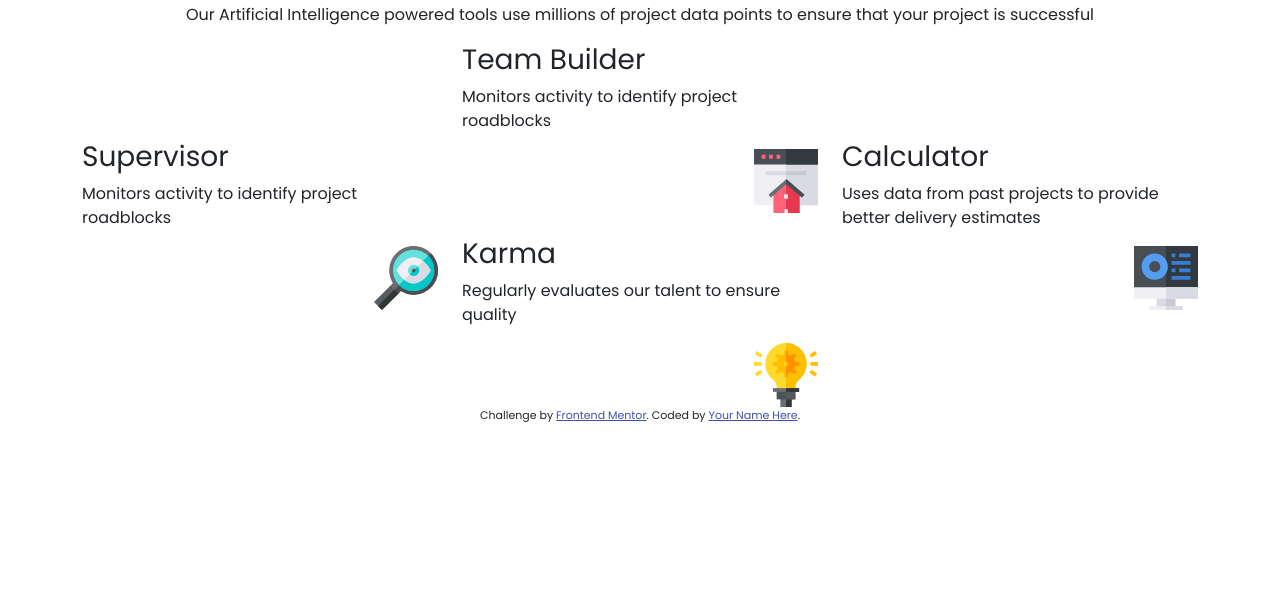
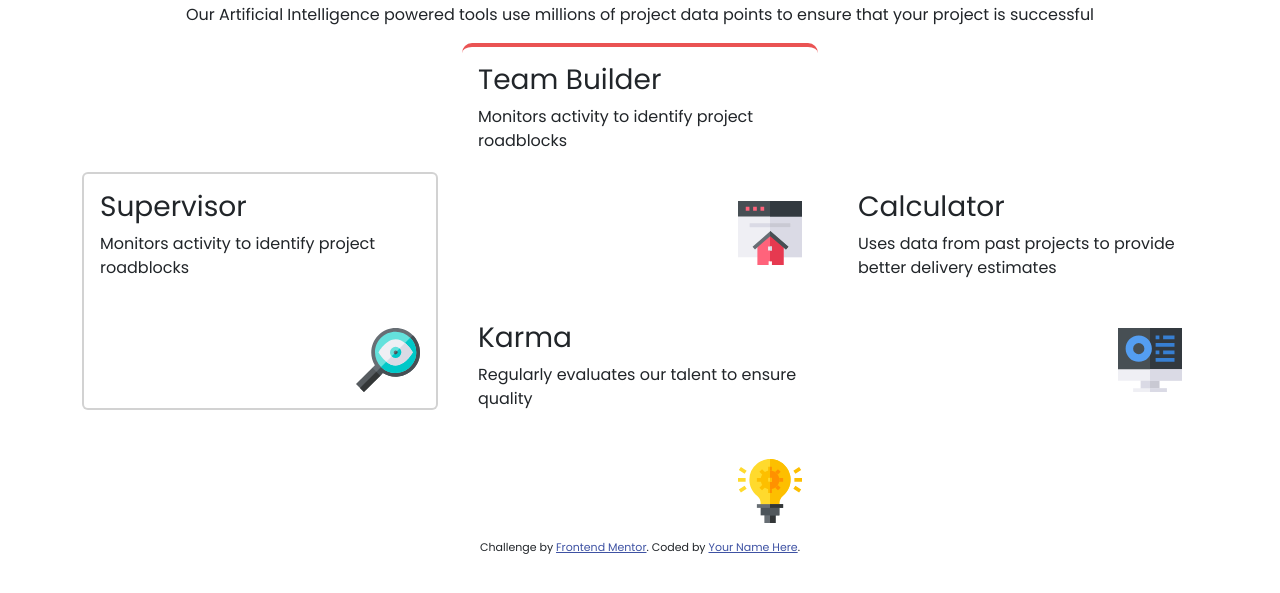
Before and after one commit to mahedee007/four-card-wbsite, a plain HTML site: page index.html in a window 1280 px wide. Shown: the part 99-692 px from the top of the page. Drawn offline with nearby package versions, Linux system fonts and the light colour scheme.

Commit message:
card added

```diff
--- a/css/style.css
+++ b/css/style.css
@@ -6,3 +6,9 @@ body{
     height: 100vh;
     font-family: 'Poppins', sans-serif
 }
+.tb-card{
+    border: none;
+    border-top: 4px solid hsl(0, 78%, 62%);
+    border-radius: 10px;
+
+}
--- a/index.html
+++ b/index.html
@@ -26,46 +26,54 @@
 
   </section>
   <main class="container">
-    <div class="row align-items-center g-4">
-      <div class="col">
-        <div class="card border-0">
+    <div class="row align-items-center g-4 gy-4">
+      <div class="col-lg-4">
+        <div class="card border-2">
+          <div class="container p-3">
             <h3>Supervisor</h3>
             <p>Monitors activity to identify project roadblocks</p>
+          </div>
         <div class="d-flex justify-content-end">
-          <img class="img-fluid" src="./images/icon-supervisor.svg" alt="">
+          <img class="img-fluid p-3" src="./images/icon-supervisor.svg" alt="">
         </div>
         </div>
       </div>
-      <div class="col">
+      <div class="col-lg-4 col-md-12">
         <div class="row gy-4">
           <div class="col-12">
-            <div class="card  border-0">
+            <div class="card tb-card  ">
+              <div class="container p-3">
                 <h3>Team Builder</h3>
             <p>Monitors activity to identify project roadblocks</p>
+              </div>
             <div class="d-flex justify-content-end">
-              <img class="img-fluid" src="./images/icon-team-builder.svg" alt="">
+              <img class="img-fluid p-3" src="./images/icon-team-builder.svg" alt="">
             </div>
             </div>
           </div>
           <div class="col-12">
             <div class="card border-0">
+              <div class="container p-3">
                 <h3>Karma</h3>
             <p> Regularly evaluates our talent to ensure quality
             </p>
+              </div>
             <div class="d-flex justify-content-end">
-              <img class="img-fluid" src="./images/icon-karma.svg" alt="">
+              <img class="img-fluid p-3" src="./images/icon-karma.svg" alt="">
             </div>
             </div>
           </div>
         </div>
       </div>
-      <div class="col">
+      <div class="col-lg-4">
         <div class="card border-0">
+         <div class="container p-3">
           <h3>Calculator</h3>
           <p> Uses data from past projects to provide better delivery estimates
           </p>
+         </div>
         <div class="d-flex justify-content-end">
-          <img class="img-fluid" src="./images/icon-calculator.svg" alt="">
+          <img class="img-fluid p-3" src="./images/icon-calculator.svg" alt="">
         </div>
         </div>
       </div>
```
Lines whose indentation alone changed are shown as unchanged.
